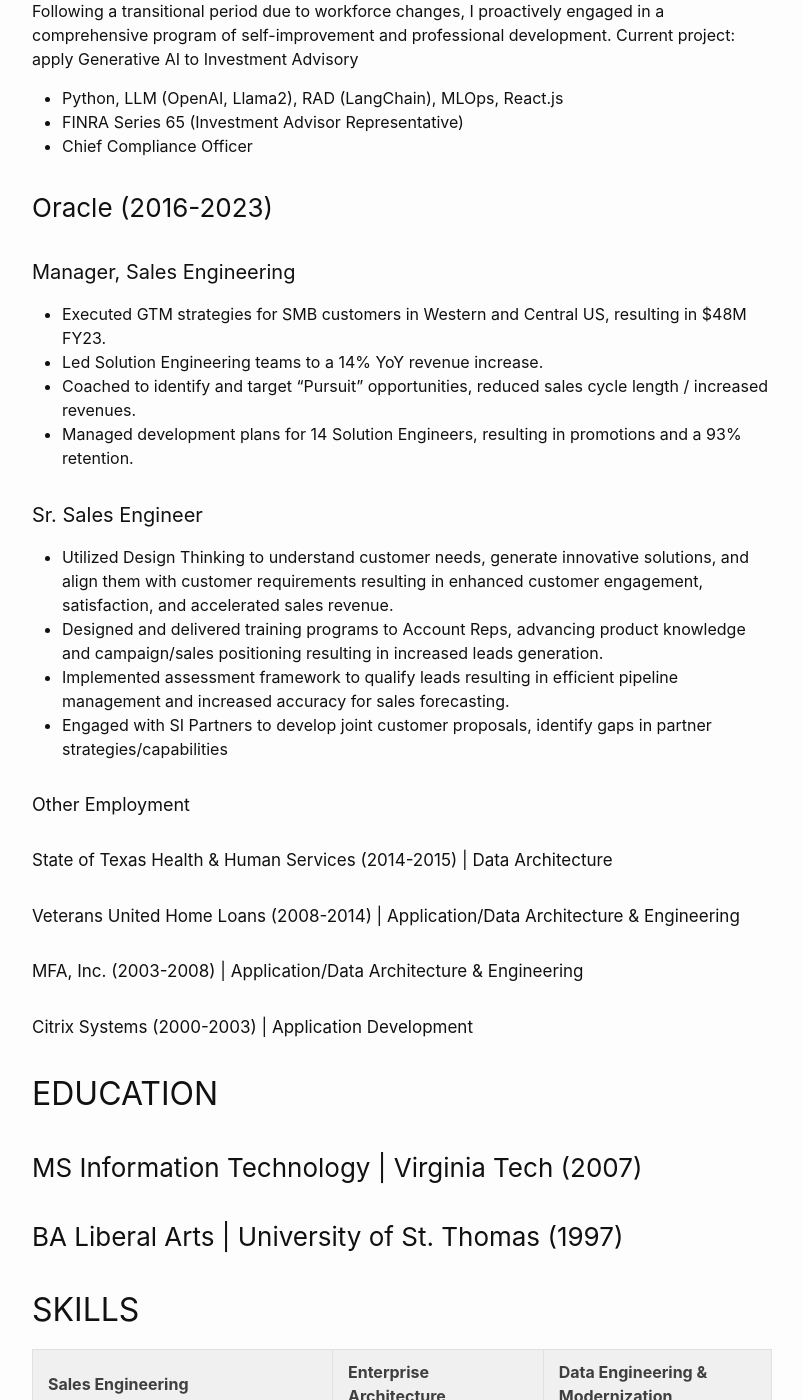
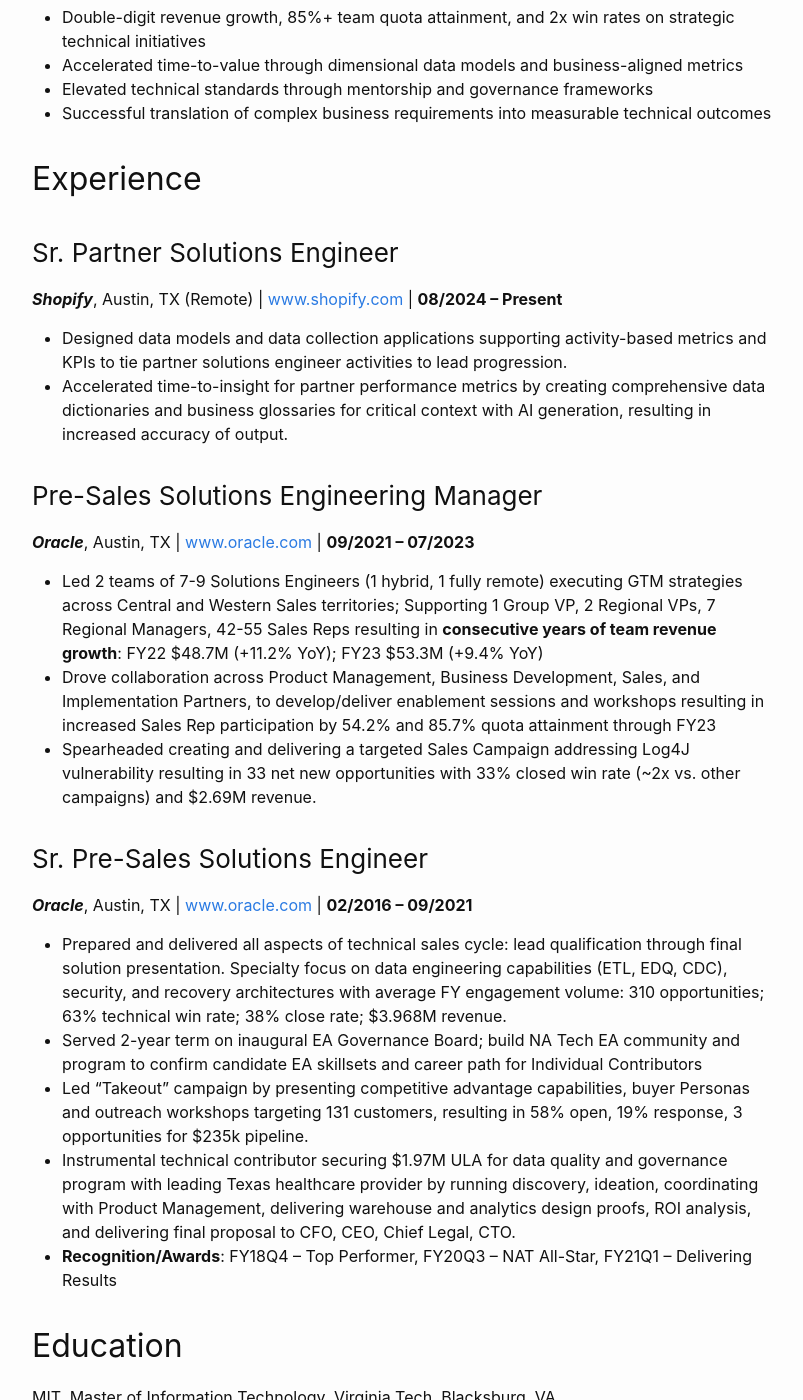
Before and after one commit to khorner/khorner.github.io, a Jekyll site: the page built from about.md, in a window 1280 px wide and 1400 px high, scrolled down 600 px. Shown: the whole window, without its empty margins (238-1041 px from the left). Built offline with Jekyll 4.4.1, drawn with Linux system fonts in a browser that asks for light colours; some of the changed text lies outside the part shown.

Commit message:
update about.md

```diff
--- a/about.md
+++ b/about.md
@@ -1,56 +1,106 @@
 ---
 layout: page
-title: Kevin P. Horner
+title: Kevin Horner
 permalink: /about/
 ---
 
-## OVERVIEW
-Kevin is a certified technology leader specializing in solution engineering and sales leadership. He has a proven track record understanding complex business needs and tailoring compelling value propositions to all levels of the organization. Kevin is a continuous learner, player/coach, and fosters strategic relationships. A generalist at heart, Kevin's technical expertise includes Application Development, Data Modernization and Analytics, and soon to include LLM and Generative AI.
+## Professional Overview
 
-## EXPERIENCE
-### Off-Zero Financial (2023 - PRESENT)
-#### President & CTO
-Following a transitional period due to workforce changes, I proactively engaged in a comprehensive program of self-improvement and professional development. Current project: apply Generative AI to Investment Advisory
-- Python, LLM (OpenAI, Llama2), RAD (LangChain), MLOps, React.js
-- FINRA Series 65 (Investment Advisor Representative)
-- Chief Compliance Officer
+Results-driven Data Engineering Leader with 15+ years of experience spanning software development, data architecture, and technical team management. After building a foundation in software development, I transitioned to leading cross-functional teams in developing enterprise data solutions that connect business applications with analytical platforms. My expertise lies in designing dimensional data models, implementing ETL processes, establishing data governance frameworks, and translating business requirements into scalable technical solutions that drive measurable outcomes. I excel at bridging the gap between technical implementation and business strategy, fostering data-driven decision making across organizations.
 
-### Oracle (2016-2023)
-#### Manager, Sales Engineering
-- Executed GTM strategies for SMB customers in Western and Central US, resulting in $48M FY23.
-- Led Solution Engineering teams to a 14% YoY revenue increase.
-- Coached to identify and target "Pursuit" opportunities, reduced sales cycle length / increased revenues.
-- Managed development plans for 14 Solution Engineers, resulting in promotions and a 93% retention.
+## Leadership Profile
 
-#### Sr. Sales Engineer
-- Utilized Design Thinking to understand customer needs, generate innovative solutions, and align them with customer requirements resulting in enhanced customer engagement, satisfaction, and accelerated sales revenue.
-- Designed and delivered training programs to Account Reps, advancing product knowledge and campaign/sales positioning resulting in increased leads generation.
-- Implemented assessment framework to qualify leads resulting in efficient pipeline management and increased accuracy for sales forecasting.
-- Engaged with SI Partners to develop joint customer proposals, identify gaps in partner strategies/capabilities
+Data-driven, strategic leader who combines technical expertise with business acumen to drive exceptional results. My leadership approach balances structured feedback systems with collaborative cross-functional partnerships resulting in the following achievements:
 
-##### Other Employment
-###### State of Texas Health & Human Services (2014-2015) | Data Architecture
-###### Veterans United Home Loans (2008-2014) | Application/Data Architecture & Engineering
-###### MFA, Inc. (2003-2008) | Application/Data Architecture & Engineering
-###### Citrix Systems (2000-2003) | Application Development
+- Double-digit revenue growth, 85%+ team quota attainment, and 2x win rates on strategic technical initiatives
+- Accelerated time-to-value through dimensional data models and business-aligned metrics
+- Elevated technical standards through mentorship and governance frameworks
+- Successful translation of complex business requirements into measurable technical outcomes
 
-## EDUCATION
-### MS Information Technology | Virginia Tech (2007)
-### BA Liberal Arts | University of St. Thomas (1997)
+## Experience
 
-## SKILLS
+### Sr. Partner Solutions Engineer
+***Shopify***, Austin, TX (Remote) | [www.shopify.com](http://www.shopify.com) | **08/2024 – Present**
 
-Sales Engineering | Enterprise Architecture | Data Engineering & Modernization
--------------------------------- | ---------------- | ------------------------------------
-Customer Engagement & Discovery | Application & Integration | Data Architecture & Migration
-Compelling Value Propositions & Real-world Examples | Risk Management & Governance | Extract, Transform, Load
-ROI Analysis | Business Continuity | Data Lineage & Quality
-Stakeholder Management | DevOps, FinOps, MLOps | Analytics and AI
+- Designed data models and data collection applications supporting activity-based metrics and KPIs to tie partner solutions engineer activities to lead progression.
+- Accelerated time-to-insight for partner performance metrics by creating comprehensive data dictionaries and business glossaries for critical context with AI generation, resulting in increased accuracy of output.
 
-## LEADERSHIP / RECOGNITION
-- Selected as one of 8 participants of 12-month Oracle Enabling and Growing Leaders (EAGL) program focusing on leadership development based on leadership potential and role execution
-- Selected as one of 5 member Oracle Enterprise Architect Governance Board (FY21) chartered to define and implement Enterprise Architecture certification program for North America Solution Engineering based on EA understanding and delivery
-- Recognition: FY21Q1, FY20Q3, FY18Q4 for team development contributions, revenue attainment, and leadership
+### Pre-Sales Solutions Engineering Manager
+***Oracle***, Austin, TX | [www.oracle.com](http://www.oracle.com) | **09/2021 – 07/2023**
+
+- Led 2 teams of 7-9 Solutions Engineers (1 hybrid, 1 fully remote) executing GTM strategies across Central and Western Sales territories; Supporting 1 Group VP, 2 Regional VPs, 7 Regional Managers, 42-55 Sales Reps resulting in **consecutive years of team revenue growth**: FY22 $48.7M (+11.2% YoY); FY23 $53.3M (+9.4% YoY)
+- Drove collaboration across Product Management, Business Development, Sales, and Implementation Partners, to develop/deliver enablement sessions and workshops resulting in increased Sales Rep participation by 54.2% and 85.7% quota attainment through FY23
+- Spearheaded creating and delivering a targeted Sales Campaign addressing Log4J vulnerability resulting in 33 net new opportunities with 33% closed win rate (~2x vs. other campaigns) and $2.69M revenue.
+
+### Sr. Pre-Sales Solutions Engineer
+***Oracle***, Austin, TX | [www.oracle.com](http://www.oracle.com) | **02/2016 – 09/2021**
+
+- Prepared and delivered all aspects of technical sales cycle: lead qualification through final solution presentation. Specialty focus on data engineering capabilities (ETL, EDQ, CDC), security, and recovery architectures with average FY engagement volume: 310 opportunities; 63% technical win rate; 38% close rate; $3.968M revenue.
+- Served 2-year term on inaugural EA Governance Board; build NA Tech EA community and program to confirm candidate EA skillsets and career path for Individual Contributors
+- Led "Takeout" campaign by presenting competitive advantage capabilities, buyer Personas and outreach workshops targeting 131 customers, resulting in 58% open, 19% response, 3 opportunities for $235k pipeline.
+- Instrumental technical contributor securing $1.97M ULA for data quality and governance program with leading Texas healthcare provider by running discovery, ideation, coordinating with Product Management, delivering warehouse and analytics design proofs, ROI analysis, and delivering final proposal to CFO, CEO, Chief Legal, CTO.
+- **Recognition/Awards**: FY18Q4 – Top Performer, FY20Q3 – NAT All-Star, FY21Q1 – Delivering Results
+
+## Education
+
+MIT, Master of Information Technology, Virginia Tech, Blacksburg, VA
+
+B.A., Liberal Arts, University of St. Thomas, Houston, TX
+
+## Data & Software Engineering Experience
+
+### Informatica Architect
+***Insight Global (State of Texas, Health & Human Services)***, Austin, TX | **09/2014 – 09/2015**
+
+- Design complex ETL workflows and mappings with Informatica PowerCenter to extract data from various source systems, transform according to business rules, and load into target databases or data warehouses.
+- Implement data quality measures and governance frameworks using Informatica Data Quality (IDQ) and Informatica Metadata Manager for profiling and self discovery.
+- Conduct thorough performance tuning of Informatica mappings, sessions, and workflows to optimize data processing speed and resource utilization.
+
+### Data Engineering Lead
+***Veterans United Home Loans***, Columbia, MO | [https://www.veteransunited.com](https://www.veteransunited.com/) | **10/2012 – 09/2014**
+
+- ETL pipeline design, development, test, and data quality and analysis for State and Federal mortgage origination reporting; provided analysis by incorporated external data sources to support defense against NY state for discriminatory lending practices, resulting in reduction of fine from 1.75M to 250k.
+- Source and curate large data sets for reports/dashboards and data models and algorithms for Data Science team; developed and validated hypothesis for marketing expenses, saving 50k per year.
+
+### Software Engineering Lead
+***Veterans United Home Loans***, Columbia, MO | [https://www.veteransunited.com](https://www.veteransunited.com/) | **10/2008 – 10/2012**
+
+- Enterprise Architecture for cloud-based application managing mortgage application to funding solution.
+- Design, code, test application to collect, cleanse, and format data for state and federal reporting.
+- Mentor junior developers to design and implement a REST API for integration with our 3rd party loan origination software (LOS) resulting in extended data collection.
+- Consultant to Executive leadership for corporate direction on technical matters; managed department resource usage, project costing and status.
+- DBA responsibilities for MySQL environment. Created development and test environments; multi-master replication; backup and point in time restoration; database refactoring; index and slow query analysis.
+
+> Environment: Windows Server 2008, MS SQL Server 2012, Informatica PowerCenter AE 9.x, RHEL 5.x, Apache 2.x, MySQL 5.5, Java, PHP 5.2+, Tableau 8.x+ (desktop & server), XML/XSLT, SOAP, REST
+
+### Data Architect, Manager Application Development
+***MFA Incorporated***, Columbia, MO | [https://www.mfa-inc.com/](https://www.mfa-inc.com/) | **01/2004 – 10/2008**
+
+## Skills
+
+**Leadership & Collaboration**: Team Management, Cross-functional Communication, Requirements Analysis
+
+**Data Platforms**: Snowflake, Oracle, MSSQL, Data Lakes, Dimensional Modeling
+
+**Data Engineering**: ETL/ELT Design, Data Governance, Data Quality, Informatica PowerCenter
+
+**Programming/Automation**: Python, SQL, GraphQL, REST APIs, ETL Scripting, Data Pipelines
+
+**Business Intelligence**: Data Modeling, Reporting Architecture, Metrics Design
+
+**Cloud & Infrastructure**: AWS, Oracle Cloud, GCP, Security
+
+## Professional Certifications & Training
+
+**2025** [Making Better Decisions](https://maven.com/annie-duke/make-better-decisions) (Cohort #7) - Annie Duke, Author, Thinking in Bets (NY Time Best seller)
+
+**2023** Oracle Cloud Infrastructure x6 (various)
+
+## Volunteer Experience
+
+**Zone Chief, MotoGP, Austin, TX | [www.motogp.com](http://www.motogp.com) | 04/2016 - Present**
+
+*Over the course of a long weekend, I lead teams of 10-12 strangers to deliver a safe environment for the world's best motorcycle racers to do their thing. I identify and build the next generation of leaders and position them to hone their craft of safe motorcycle recovery and communications. 10 weekends; 50+ recoveries; 0 injuries.*
 
 You can find my GitHub profile with learning repositories here:
 [khorner](https://github.com/khorner)
```
